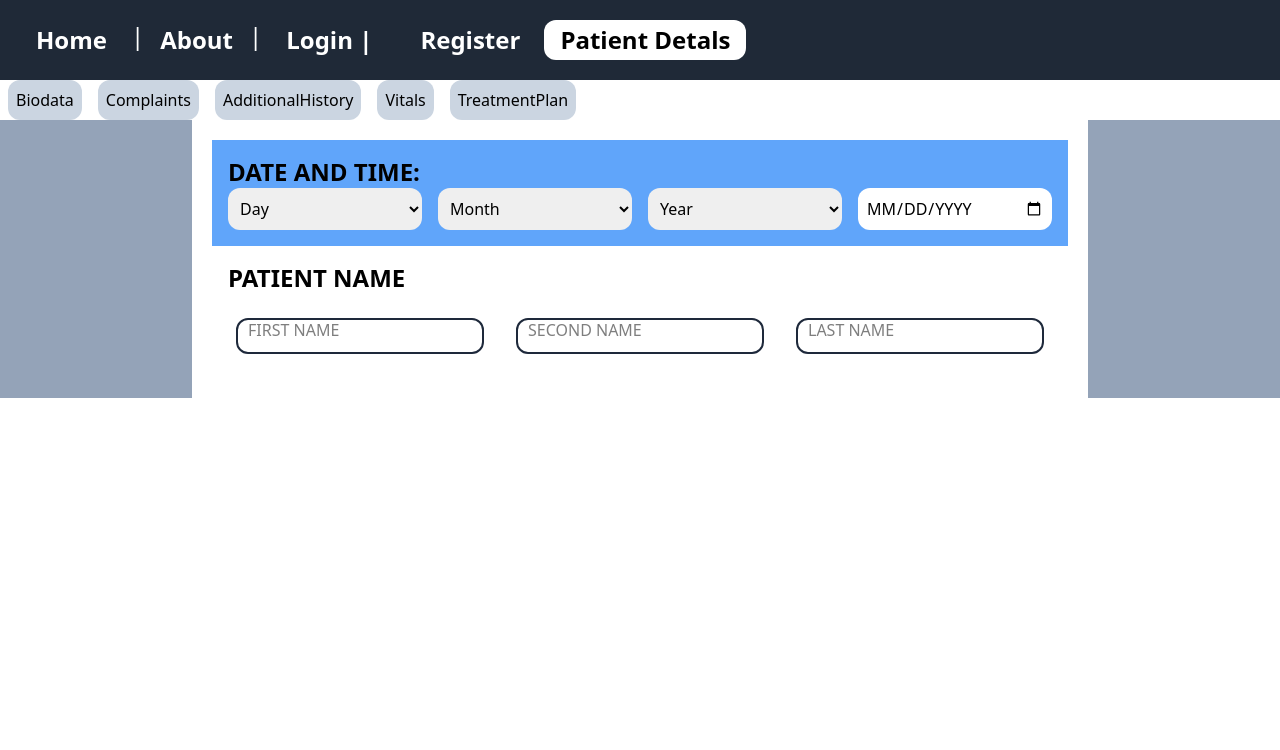
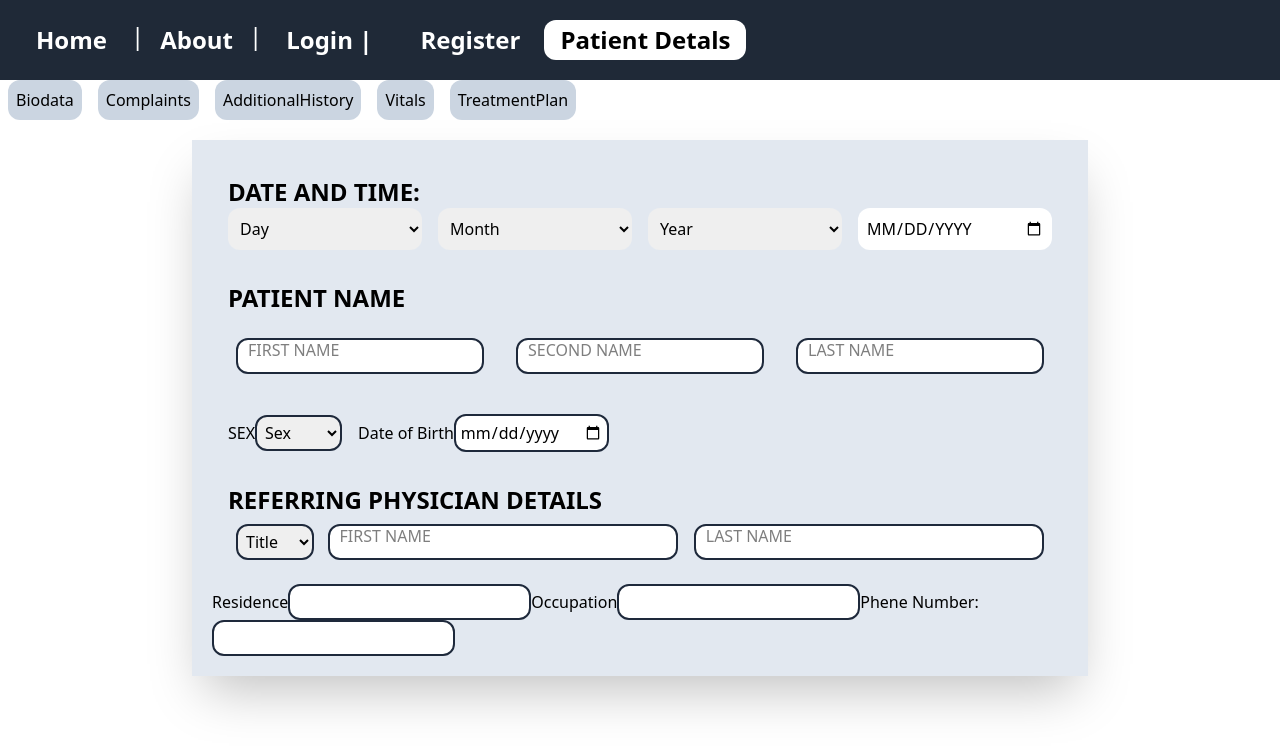
Before and after one commit to AkumuJey/healthbio, a Vue app: page /patientdetails in a window 1280 px wide. Shown: the top 750 px of the page. Built offline with nearby package versions, Linux system fonts and the light colour scheme; no server answers.

Commit message:
Working on Biodata Input

```diff
--- a/src/components/patientDetails/Biodata.vue
+++ b/src/components/patientDetails/Biodata.vue
@@ -1,8 +1,8 @@
 <template>
-  <div class="bg-slate-400 w-full h-full">
-    <div class="w-full max-w-4xl mx-auto my-auto p-5 bg-white">
+  <div class="w-full h-full">
+    <div class="w-full max-w-4xl mx-auto my-5 p-5 bg-slate-200 shadow-2xl">
       <form @submit.prevent="">
-        <div class="grid grid-cols-4 bg-blue-400 gap-x-4 p-4">
+        <div class="grid grid-cols-4 gap-x-4 p-4">
           <label for="date" class="col-span-4 font-bold text-2xl uppercase">Date and Time:</label>
           <select type="text" name="day" class="rounded-xl p-2">
             <option value="Day">Day</option>
@@ -30,6 +30,47 @@
             <label for="lname" class="absolute left-5 top-2 opacity-50 cursor-text peer-focus:text-xs peer-focus:-translate-y-1/2 peer-focus:opacity-100 transition-all duration-500 uppercase bg-transparent peer-focus:bg-white">Last Name</label>
           </div>
         </div>
+        <div class="p-4">
+          <div class="inline-block mr-2">
+            <label for="sex">SEX</label>
+            <select name="sex" id="sex" class="p-1 border-2 border-slate-800 rounded-xl">
+              <option value="sex" selected disabled>Sex</option>
+              <option value="female">Female</option>
+              <option value="male">Male</option>
+            </select>
+          </div>
+          <div class="inline-block ml-2">
+            <label for="birthdate">Date of Birth</label>
+            <input type="date" id="birthdate" class="p-1 border-2 border-slate-800 rounded-xl">
+          </div>
+        </div>
+        <div class="grid grid-cols-9 p-4">
+          <h1 class="col-span-9 text-2xl font-bold uppercase">Referring Physician Details</h1>
+          <div class="col-span-1 p-2">
+              <select name="title" id="title" class="p-1 border-2 border-slate-800 rounded-xl">
+                <option value="title" selected disabled>Title</option>
+                <option value="dr">Dr.</option>
+                <option value="nurse">Nurse</option>
+                <option value="other">Other</option>
+              </select>
+          </div>
+          <div class="relative p-2 col-span-4">
+            <input type="text" id="hfname" name="hfname" class="outline-none peer w-full border-2 border-slate-800 rounded-xl px-2 py-1">
+            <label for="hfname" class="absolute left-5 top-2 opacity-50 cursor-text peer-focus:text-xs peer-focus:-translate-y-1/2 peer-focus:opacity-100 transition-all duration-500 uppercase bg-transparent peer-focus:bg-white">First Name</label>
+          </div>
+          <div class="relative p-2 col-span-4">
+            <input type="text" id="hlname" name="hlname" class="outline-none peer w-full border-2 border-slate-800 rounded-xl px-2 py-1">
+            <label for="hlname" class="absolute left-5 top-2 opacity-50 cursor-text peer-focus:text-xs peer-focus:-translate-y-1/2 peer-focus:opacity-100 transition-all duration-500 uppercase bg-transparent peer-focus:bg-white">Last Name</label>
+          </div>
+        </div>
+        <div>
+          <label for="residence" class="">Residence</label>
+          <input type="text" id="residence" name="residence" autocomplete="off" class="p-1 border-2 border-slate-800 rounded-xl">
+          <label for="occupation">Occupation</label>
+          <input type="occupation" id="occupation" name="occupation" autocomplete="off" class="p-1 border-2 border-slate-800 rounded-xl">
+          <label for="phone">Phene Number:</label>
+          <input type="phone" id="phone" name="phone" autocomplete="off" class="p-1 border-2 border-slate-800 rounded-xl">
+        </div>
       </form>
     </div>
   </div>
@@ -38,7 +79,7 @@
 <script setup>
 import { ref } from "vue";
 
-const num = ref(0)
+
 </script>
 
 <style>
```
